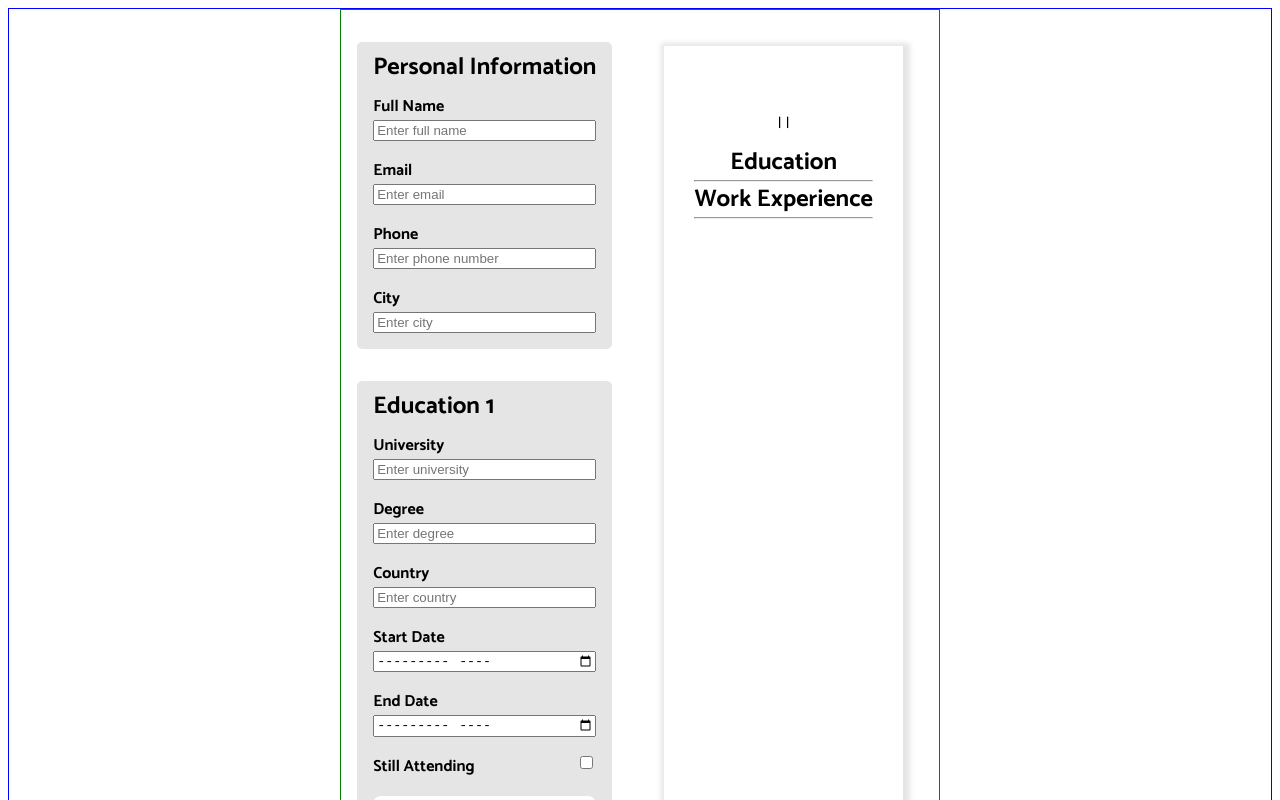
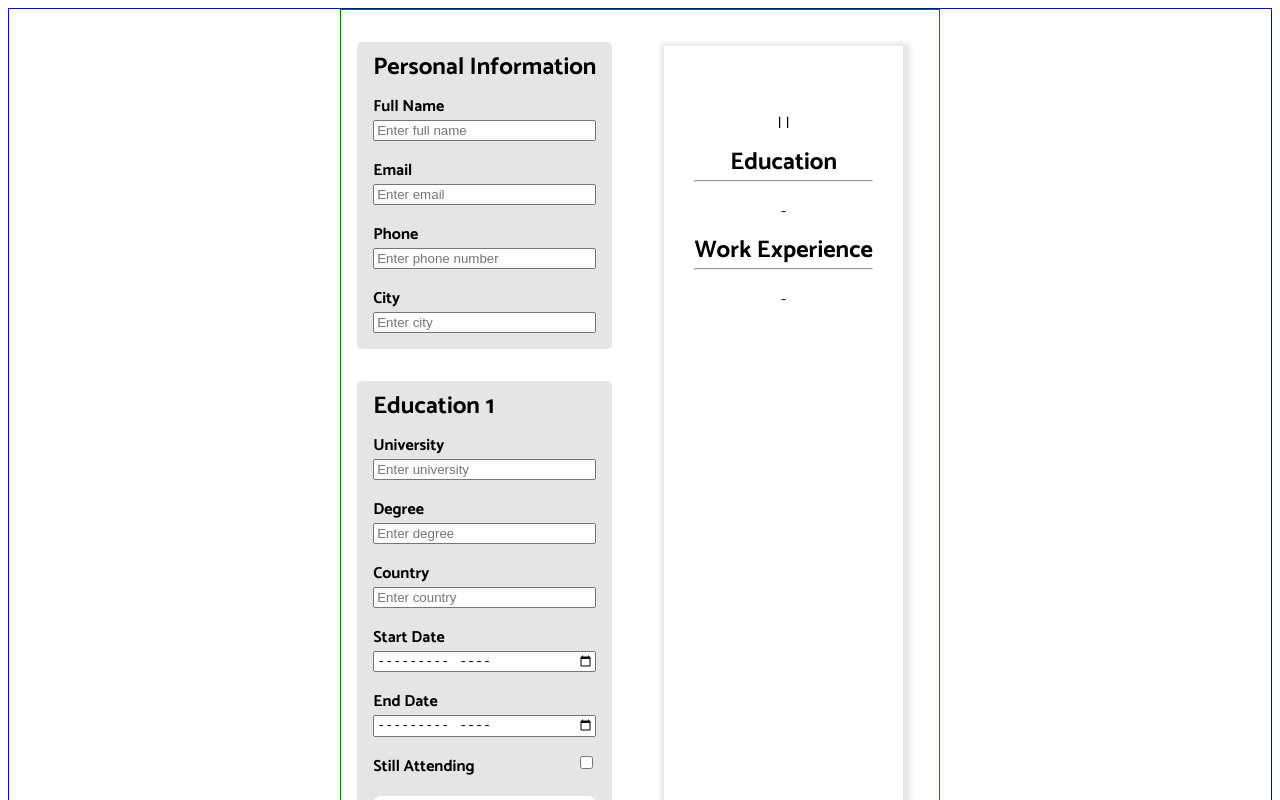
Before and after one commit to sharadd19/CV-Application, a React (Vite) app: page / in a window 1280 px wide. Shown: the top 800 px of the page. Built offline with nearby package versions, Linux system fonts and the light colour scheme.

Commit message:
fixed cv rendering of education and work experience

```diff
--- a/src/components/CV.jsx
+++ b/src/components/CV.jsx
@@ -1,6 +1,5 @@
 const Cv = ({ personalInformation, educations, workExperiences }) => {
-
-    const handleDate = (date) => {
+  const handleDate = (date) => {
     if (date === "") return "";
 
     let [year, month] = date.split("-");
@@ -25,7 +24,7 @@ const Cv = ({ personalInformation, educations, workExperiences }) => {
       <div className="education">
         <h2 className="education">Education</h2>
         <hr></hr>
-        {educations.map((education) => {
+        {educations.map((education) => (
           <div key={education.id} className="education">
             <div className="universityDegree">
               <p>{education.university}</p>
@@ -34,19 +33,19 @@ const Cv = ({ personalInformation, educations, workExperiences }) => {
             <div className="locationDate">
               <p>{education.country}</p>
               <p>
-                {education.stilAttending} ? `${handleDate(education.startDate)}{" "}
-                - Present` : `${handleDate(education.startDate)} - $
-                {handleDate(education.endDate)}`
+                {education.stilAttending
+                ? `${handleDate(education.startDate)} - Present`
+                : `${handleDate(education.startDate)} - ${handleDate(education.endDate)}`}
               </p>
             </div>
-          </div>;
-        })}
+          </div>
+        ))}
       </div>
 
       <div className="workExperience">
         <h2 className="Work Experience">Work Experience</h2>
         <hr></hr>
-        {workExperiences.map((workExperience) => {
+        {workExperiences.map((workExperience) => (
           <div key={workExperience.id} className="workExperience">
             <div className="positionCompany">
               <p>{workExperience.position}</p>
@@ -55,16 +54,16 @@ const Cv = ({ personalInformation, educations, workExperiences }) => {
             <div className="locationDate">
               <p>{workExperience.city}</p>
               <p>
-              {workExperience.currentEmployer} ? `${handleDate(workExperience.startDate)}{" "}
-                - Present` : `${handleDate(workExperience.startDate)} - $
-                {handleDate(workExperience.endDate)}``
+                {workExperience.currentEmployer
+                ? `${handleDate(workExperience.startDate)} - Present`
+                : `${handleDate(workExperience.startDate)} - ${handleDate(workExperience.endDate)}`}
               </p>
             </div>
             <div className="description">
               <p>{workExperience.description}</p>
             </div>
-          </div>;
-        })}
+          </div>
+        ))}
       </div>
     </div>
   );
--- a/src/components/Education.jsx
+++ b/src/components/Education.jsx
@@ -48,7 +48,7 @@ const Education = ({ educations, setEducation }) => {
                 onChange={(e) =>
                   handleInputChange(education.id, "university", e.target.value)
                 }
-                required
+
               />
             </div>
 
```
